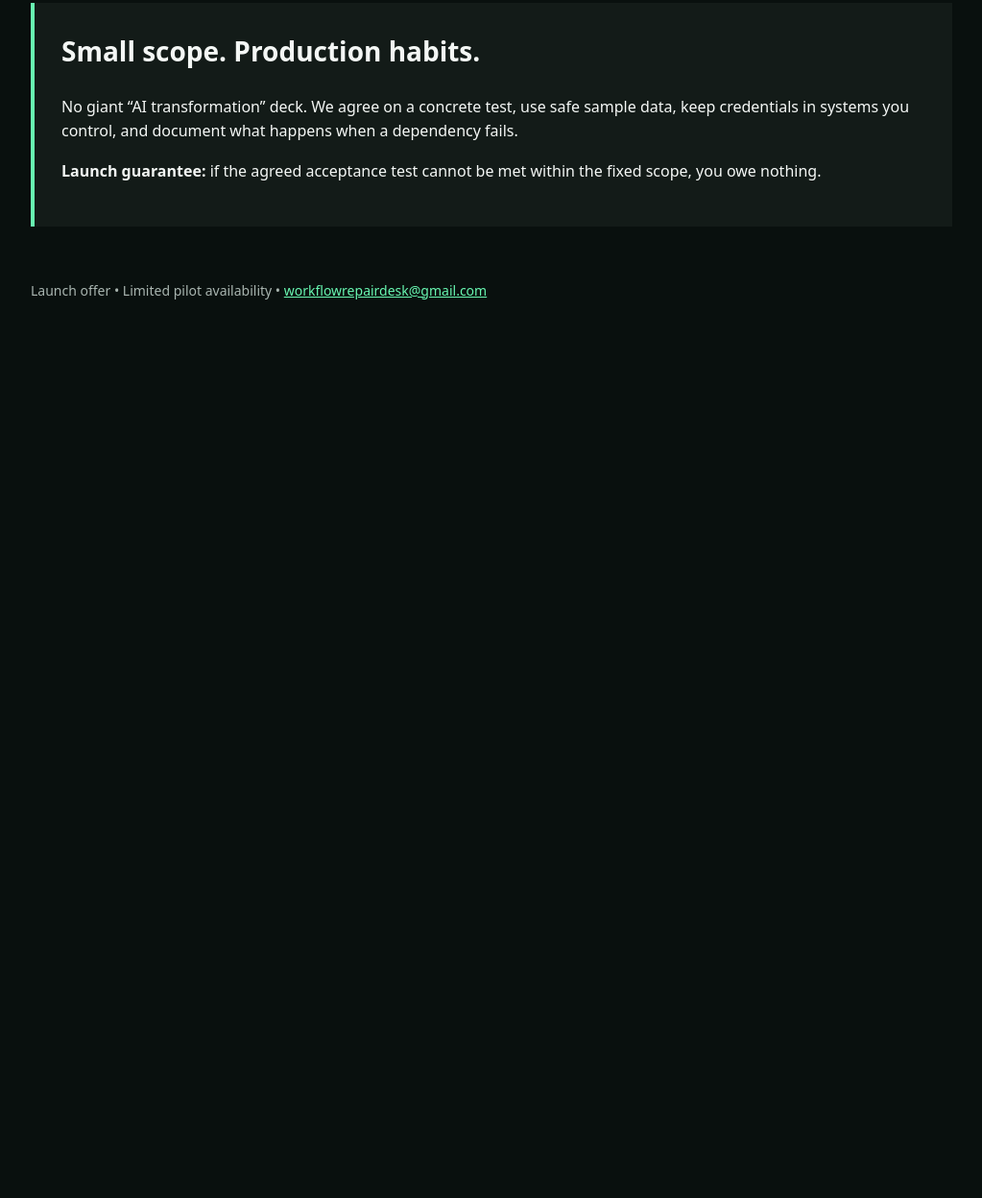
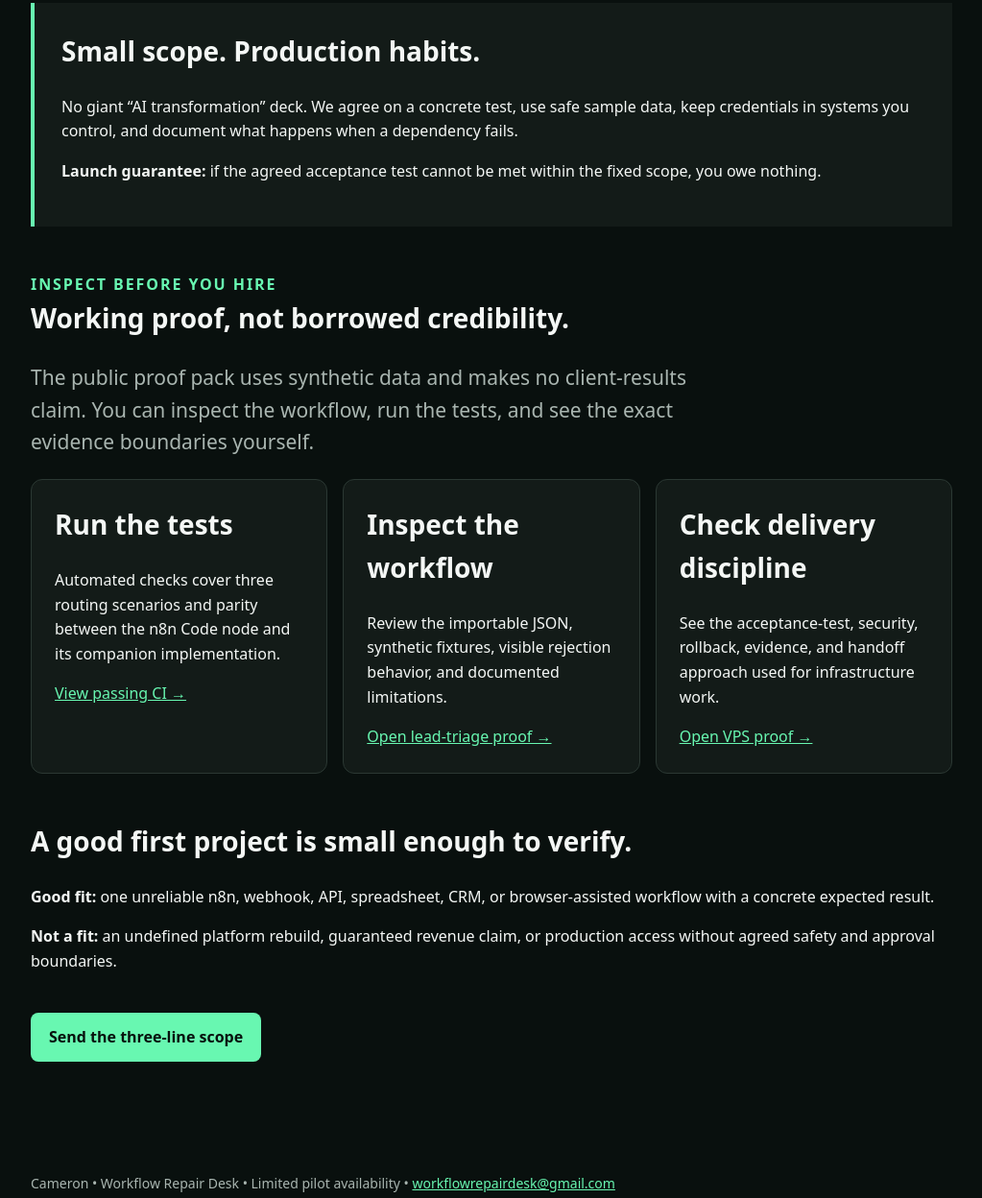
Before and after one commit to workflowrepairdesk/n8n-workflow-reliability-proof, a website: page docs/index.html in a window 1280 px wide. Shown: the part 1073-2321 px from the top of the page at 96% size, without its empty margins (128-1151 px from the left). Before the commit the page ends 1459 px from the top, so only its background shows below. Drawn offline with Linux system fonts and the light colour scheme.

Commit message:
Turn proof pack into a 60-second buyer evaluation

```diff
--- a/docs/index.html
+++ b/docs/index.html
@@ -20,6 +20,10 @@
       .price { font-size:32px; font-weight:850; }
       ul { padding-left:20px; color:var(--muted); }
       .proof { margin-top:48px; padding:28px; border-left:4px solid var(--accent); background:var(--panel); }
+      .evidence { margin-top:48px; }
+      .evidence a { color:var(--accent); }
+      .fit { margin-top:48px; }
+      .fit strong { color:var(--ink); }
       footer { margin-top:56px; color:var(--muted); font-size:14px; }
     </style>
   </head>
@@ -68,7 +72,37 @@
         <p><strong>Launch guarantee:</strong> if the agreed acceptance test cannot be met within the fixed scope, you owe nothing.</p>
       </section>
 
-      <footer>Launch offer • Limited pilot availability • <a href="mailto:workflowrepairdesk@gmail.com" style="color:var(--accent)">workflowrepairdesk@gmail.com</a></footer>
+      <section class="evidence">
+        <div class="eyebrow">Inspect before you hire</div>
+        <h2>Working proof, not borrowed credibility.</h2>
+        <p class="lead">The public proof pack uses synthetic data and makes no client-results claim. You can inspect the workflow, run the tests, and see the exact evidence boundaries yourself.</p>
+        <div class="grid">
+          <article>
+            <h2>Run the tests</h2>
+            <p>Automated checks cover three routing scenarios and parity between the n8n Code node and its companion implementation.</p>
+            <a href="https://github.com/workflowrepairdesk/n8n-workflow-reliability-proof/actions/workflows/test.yml">View passing CI →</a>
+          </article>
+          <article>
+            <h2>Inspect the workflow</h2>
+            <p>Review the importable JSON, synthetic fixtures, visible rejection behavior, and documented limitations.</p>
+            <a href="https://github.com/workflowrepairdesk/n8n-workflow-reliability-proof/tree/main/lead-triage">Open lead-triage proof →</a>
+          </article>
+          <article>
+            <h2>Check delivery discipline</h2>
+            <p>See the acceptance-test, security, rollback, evidence, and handoff approach used for infrastructure work.</p>
+            <a href="https://github.com/workflowrepairdesk/n8n-workflow-reliability-proof/tree/main/openclaw-vps">Open VPS proof →</a>
+          </article>
+        </div>
+      </section>
+
+      <section class="fit">
+        <h2>A good first project is small enough to verify.</h2>
+        <p><strong>Good fit:</strong> one unreliable n8n, webhook, API, spreadsheet, CRM, or browser-assisted workflow with a concrete expected result.</p>
+        <p><strong>Not a fit:</strong> an undefined platform rebuild, guaranteed revenue claim, or production access without agreed safety and approval boundaries.</p>
+        <a class="cta" href="mailto:workflowrepairdesk@gmail.com?subject=Automation%20Rescue%20scope&amp;body=Trigger%3A%0AExpected%20outcome%3A%0AWhat%20goes%20wrong%3A">Send the three-line scope</a>
+      </section>
+
+      <footer>Cameron • Workflow Repair Desk • Limited pilot availability • <a href="mailto:workflowrepairdesk@gmail.com" style="color:var(--accent)">workflowrepairdesk@gmail.com</a></footer>
     </main>
   </body>
 </html>
```
Also changed, not shown: README.md.
